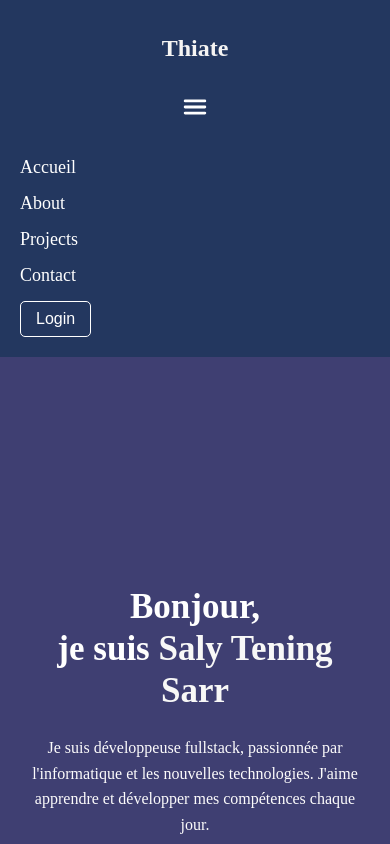
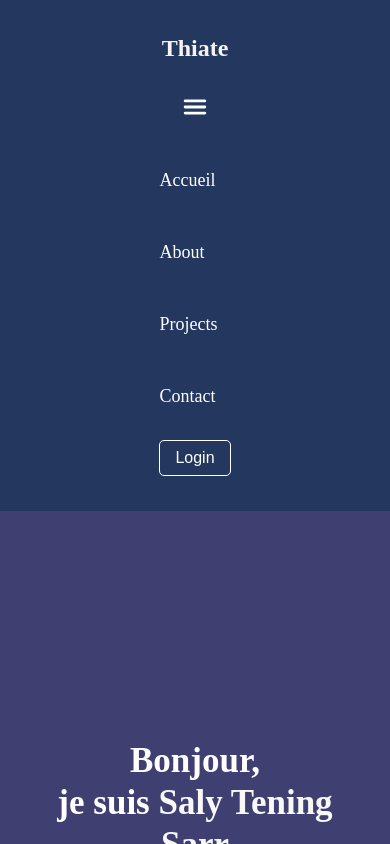
Before and after one commit to salysarr602-eng/portfolio-Thiate, a React (Vite) app: page / in a window 390 px wide. Both pictures are taken after a click on the icon 195 px from the left and 106 px from the top of the page. Shown: the top 844 px of the page. Built offline with nearby package versions, Linux system fonts and the light colour scheme.

Commit message:
navbar simple

```diff
--- a/src/composants/Navbar.jsx
+++ b/src/composants/Navbar.jsx
@@ -8,17 +8,19 @@ const Navbar = () => {
   const [ouvert, setOuvert] = useState(false)
 
   return (
-    <>
     <nav className="nav">
+      {/* GAUCHE */}
       <h1 className="logo">Thiate</h1>
 
+      {/* MILIEU */}
       <div className="lol">
-          <NavLink to="/">Accueil</NavLink>
-          <NavLink to="/apropos">About</NavLink>
-          <NavLink to="/projets">Projects</NavLink>
-          <NavLink to="/contact">Contact</NavLink>
+        <NavLink to="/"><p>Accueil</p></NavLink>
+        <NavLink to="/apropos"><p>About</p></NavLink>
+        <NavLink to="/projets"><p>Projects</p></NavLink>
+        <NavLink to="/contact"><p>Contact</p></NavLink>
       </div>
 
+      {/* DROITE */}
       <div className="menu">
         <button className="login-btn" onClick={() => setOuvert(!ouvert)}>Login</button>
         <IoMenu
@@ -27,20 +29,20 @@ const Navbar = () => {
           size={30}
         />
       </div>
-      </nav>
 
+      {/* VOLET MOBILE */}
       {openMenu && (
         <div className="mobile-menu">
-          <NavLink to="/" onClick={() => setOpenMenu(false)}>Accueil</NavLink>
-          <NavLink to="/apropos" onClick={() => setOpenMenu(false)}>About</NavLink>
-          <NavLink to="/projets" onClick={() => setOpenMenu(false)}>Projects</NavLink>
-          <NavLink to="/contact" onClick={() => setOpenMenu(false)}>Contact</NavLink>
+          <NavLink to="/" onClick={() => setOpenMenu(false)}><p>Accueil</p></NavLink>
+          <NavLink to="/apropos" onClick={() => setOpenMenu(false)}><p>About</p></NavLink>
+          <NavLink to="/projets" onClick={() => setOpenMenu(false)}><p>Projects</p></NavLink>
+          <NavLink to="/contact" onClick={() => setOpenMenu(false)}><p>Contact</p></NavLink>
           <button onClick={() => { setOuvert(true); setOpenMenu(false) }}>Login</button>
         </div>
       )}
 
       {ouvert && <Login onClose={() => setOuvert(false)} />}
-    </>
+    </nav>
   )
 }
 
```
Lines whose indentation alone changed are shown as unchanged.
